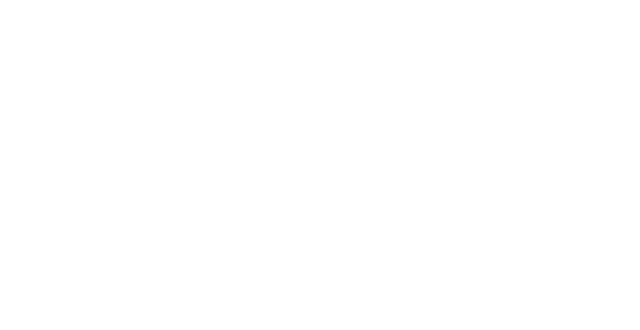
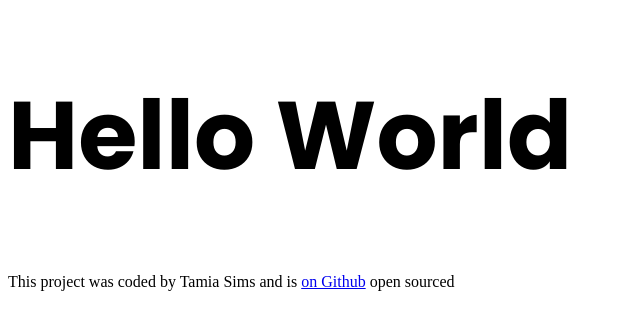
Before and after one commit to mia24sims/responsive-week-2-project, a plain HTML site: page index.html in a window 1280 px wide. Shown: the whole page, without its empty margins (0-640 px from the left). Drawn offline with Linux system fonts and the light colour scheme.

Commit message:
Added github link

```diff
--- a/index.html
+++ b/index.html
@@ -10,6 +10,7 @@
   <title>Document</title>
 </head>
 <body>
-
+<h1>Hello World</h1>
+<footer>This project was coded by Tamia Sims and is <a href="https://github.com/mia24sims/responsive-week-2-project" target="_blank">on Github</a> open sourced</footer>
 </body>
 </html>
```
Also changed, not shown: images/hero.jpg (added).
